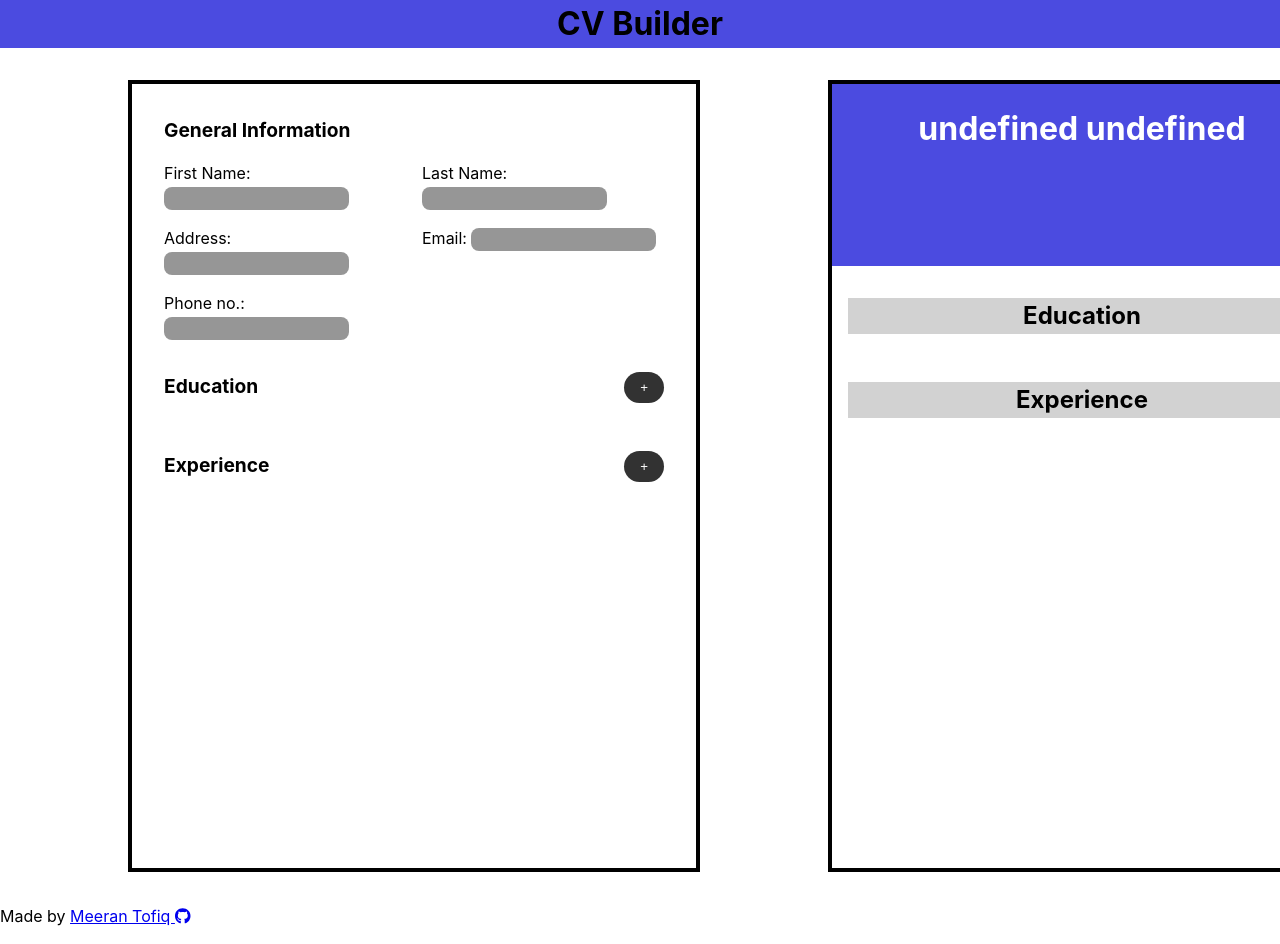
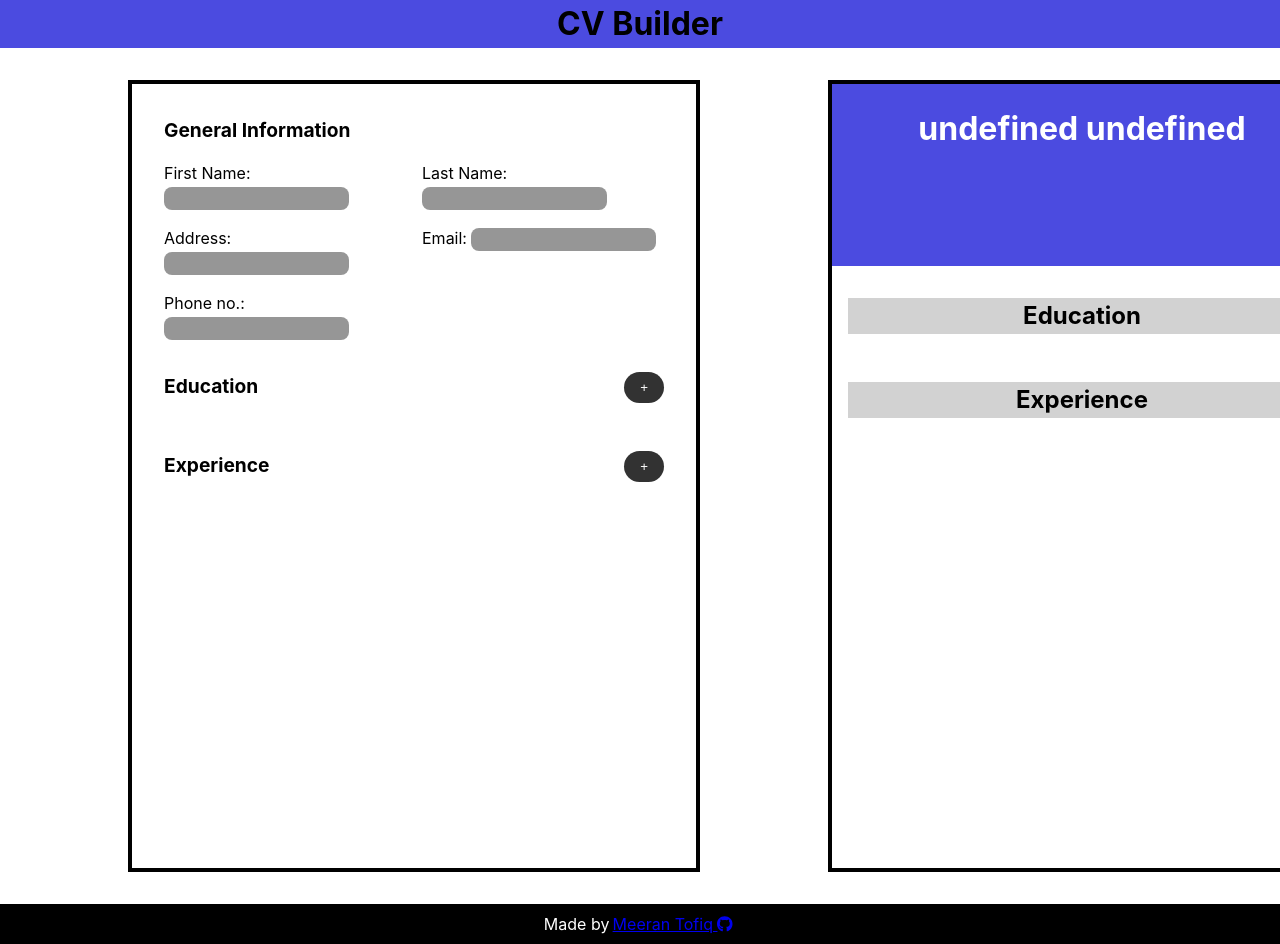
Before and after one commit to Meeran-Tofiq/cv-generator-react, a React (Vite) app: page / in a window 1280 px wide. Shown: the top 944 px of the page. Built offline with nearby package versions, Linux system fonts and the light colour scheme.

Commit message:
Style footer

```diff
--- a/src/styles/index.css
+++ b/src/styles/index.css
@@ -162,3 +162,17 @@ input {
 .experience p {
 	grid-column: 1 / span 2;
 }
+
+footer {
+	display: flex;
+	justify-content: center;
+	align-items: center;
+	padding: 0.5rem;
+
+	color: white;
+	background-color: black;
+}
+
+footer a {
+	margin: 0 0.2rem;
+}
```
